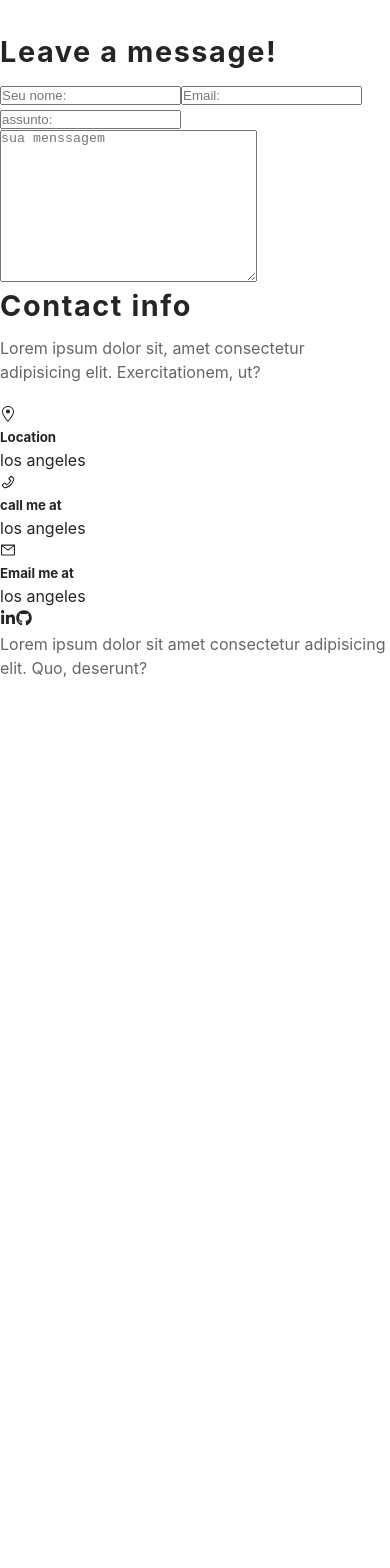
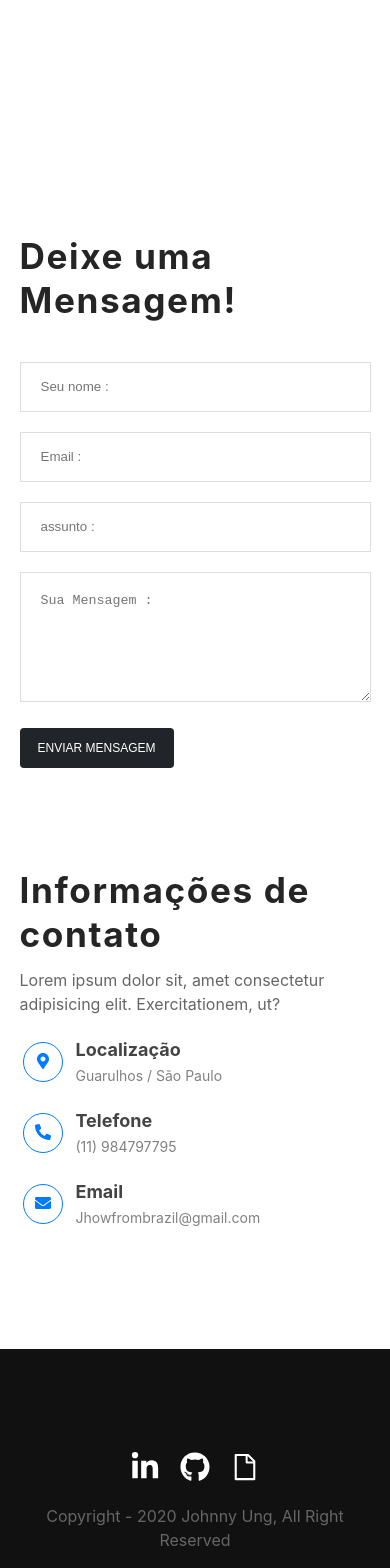
Before and after one commit to Broncs/Portfolio, a React (Create React App) app: page / in a window 390 px wide. Shown: the part 5280-6848 px from the top of the page. Before the commit the page ends 5980 px from the top, so only its background shows below. Built offline with nearby package versions, Linux system fonts and the light colour scheme.

Commit message:
finish mobile style

```diff
--- a/src/components/Contact.js
+++ b/src/components/Contact.js
@@ -1,48 +1,66 @@
 import React from "react";
-import { AiOutlineMail, AiOutlinePhone } from "react-icons/ai";
-import { GoLocation } from "react-icons/go";
+
+import { FaMapMarkerAlt, FaPhoneAlt, FaEnvelope } from "react-icons/fa";
 const Contact = () => {
   return (
-    <section>
-      <div>
+    <section className="contact-section">
+      <div className="container">
         <div>
-          <form>
-            <h2>Leave a message!</h2>
-            <input type="text" placeholder="Seu nome:" />
-            <input type="text" placeholder="Email:" />
-            <input type="text" placeholder="assunto:" />
+          <form className="contact-form">
+            <h2>Deixe uma Mensagem!</h2>
+            <input
+              className="text-input"
+              type="text"
+              placeholder="Seu nome :"
+            />
+            <input className="text-input" type="text" placeholder="Email :" />
+            <input className="text-input" type="text" placeholder="assunto :" />
             <textarea
-              placeholder="sua menssagem"
-              name=""
-              id=""
+              className="textarea-input"
+              placeholder="Sua Mensagem :"
+              name="mensagem"
+              id="mensagem"
               cols="30"
               rows="10"
             ></textarea>
+            <button className="btn btn-primary">enviar mensagem</button>
           </form>
         </div>
 
-        <div>
-          <h2>Contact info</h2>
+        <div className="contact-info">
+          <h2>Informações de contato</h2>
           <p>
             Lorem ipsum dolor sit, amet consectetur adipisicing elit.
             Exercitationem, ut?
           </p>
           <div>
-            <ul>
+            <ul className="list-icons">
               <li>
-                <GoLocation />
-                <h5>Location</h5>
-                <span>los angeles </span>
+                <div className="contact-icon">
+                  <FaMapMarkerAlt className="fas" />
+                </div>
+                <div className="contact-text">
+                  <h5>Localização</h5>
+                  <span>Guarulhos / São Paulo</span>
+                </div>
               </li>
               <li>
-                <AiOutlinePhone />
-                <h5>call me at</h5>
-                <span>los angeles </span>
+                <div className="contact-icon">
+                  <FaPhoneAlt className="fas" />
+                </div>
+                <div className="contact-text">
+                  <h5>Telefone</h5>
+                  <span>(11) 984797795 </span>
+                </div>
               </li>
               <li>
-                <AiOutlineMail />
-                <h5>Email me at</h5>
-                <span>los angeles </span>
+                <div className="contact-icon">
+                  <FaEnvelope className="fas" />
+                </div>
+                <div className="contact-text">
+                  <h5>Email</h5>
+                  <span>Jhowfrombrazil@gmail.com</span>
+                </div>
               </li>
             </ul>
           </div>
--- a/src/components/Footer.js
+++ b/src/components/Footer.js
@@ -1,16 +1,44 @@
 import React from "react";
 import { FaLinkedinIn, FaGithub } from "react-icons/fa";
+import { AiOutlineFile } from "react-icons/ai";
 
 const Footer = () => {
   return (
-    <footer>
-      <div>
-        <FaLinkedinIn />
-        <FaGithub />
+    <footer className="footer">
+      <div className="container">
+        <div className="footer-icons">
+          <ul>
+            <li>
+              <a
+                href="https://www.linkedin.com/in/jhonatan-mendes-b275561a4/"
+                target="_blank"
+                rel="noreferrer"
+              >
+                <FaLinkedinIn className="icons" />
+              </a>
+            </li>
+            <li>
+              <a
+                href="https://github.com/Broncs"
+                target="_blank"
+                rel="noreferrer"
+              >
+                <FaGithub className="icons" />
+              </a>
+            </li>
+            <li>
+              <a
+                href="https://github.com/Broncs"
+                target="_blank"
+                rel="noreferrer"
+              >
+                <AiOutlineFile className="icons" />
+              </a>
+            </li>
+          </ul>
+        </div>
+        <p>Copyright - 2020 Johnny Ung, All Right Reserved</p>
       </div>
-      <p>
-        Lorem ipsum dolor sit amet consectetur adipisicing elit. Quo, deserunt?
-      </p>
     </footer>
   );
 };
--- a/src/components/Skills.js
+++ b/src/components/Skills.js
@@ -1,5 +1,4 @@
 import React from "react";
-import { SiJavascript } from "react-icons/si";
 
 const Skills = () => {
   return (
--- a/src/components/Tools.js
+++ b/src/components/Tools.js
@@ -1,5 +1,4 @@
 import React from "react";
-import { DiVisualstudio } from "react-icons/di";
 
 const Tools = () => {
   return (
--- /dev/null
+++ b/src/scss/_contact.scss
@@ -0,0 +1,68 @@
+.contact-section {
+  padding: 200px 0 0;
+}
+
+.contact-form {
+  h2 {
+    font-size: 2.2rem;
+    margin-bottom: 40px;
+  }
+}
+
+.text-input {
+  height: 50px;
+  padding: 0 20px;
+  width: 100%;
+  border: 1px solid #ddd;
+  margin-bottom: 20px;
+  outline: none;
+}
+
+.textarea-input {
+  @extend .text-input;
+  height: 130px;
+  resize: vertical;
+  padding: 20px;
+}
+
+// contact info
+
+.contact-info {
+  padding: 100px 0 100px;
+
+  h2 {
+    font-size: 2.2rem;
+  }
+}
+
+.contact-icon {
+  border: 1px solid $clr-blue-1;
+  border-radius: 50%;
+  color: $clr-blue-1;
+  display: inline-block;
+  height: 40px;
+  line-height: 40px;
+  margin: auto 3px;
+  width: 40px;
+  text-align: center;
+  font-size: 16px;
+}
+
+.list-icons li {
+  display: flex;
+  align-items: flex-end;
+  margin: 20px 0;
+}
+.contact-text {
+  color: $clr-grey-3;
+  margin-left: 10px;
+
+  h5 {
+    font-size: 18px;
+  }
+
+  span {
+    color: $clr-grey-5;
+    font-size: 14px;
+  }
+}
--- /dev/null
+++ b/src/scss/_footer.scss
@@ -0,0 +1,20 @@
+.footer {
+  padding: 90px 0;
+  background-color: $clr-black-2;
+  color: #ffff;
+  text-align: center;
+}
+
+.footer-icons {
+  ul {
+    display: flex;
+    justify-content: center;
+    align-items: center;
+
+    li {
+      font-size: 30px;
+      margin: 10px;
+      cursor: pointer;
+    }
+  }
+}
--- a/src/scss/_variables.scss
+++ b/src/scss/_variables.scss
@@ -5,6 +5,7 @@ $clr-grey-4: #666666;
 $clr-grey-5: #818181;
 
 $clr-black-1: #212529;
+$clr-black-2: #111111;
 
 // whites
 $clr-white-1: #ffffff;
--- a/src/scss/style.scss
+++ b/src/scss/style.scss
@@ -6,6 +6,8 @@
 @import "projects";
 @import "skills";
 @import "tools";
+@import "contact";
+@import "footer";
 
 *,
 ::after,
```
Also changed, not shown: 1 other file (tests, documents, lock files or other folders).
